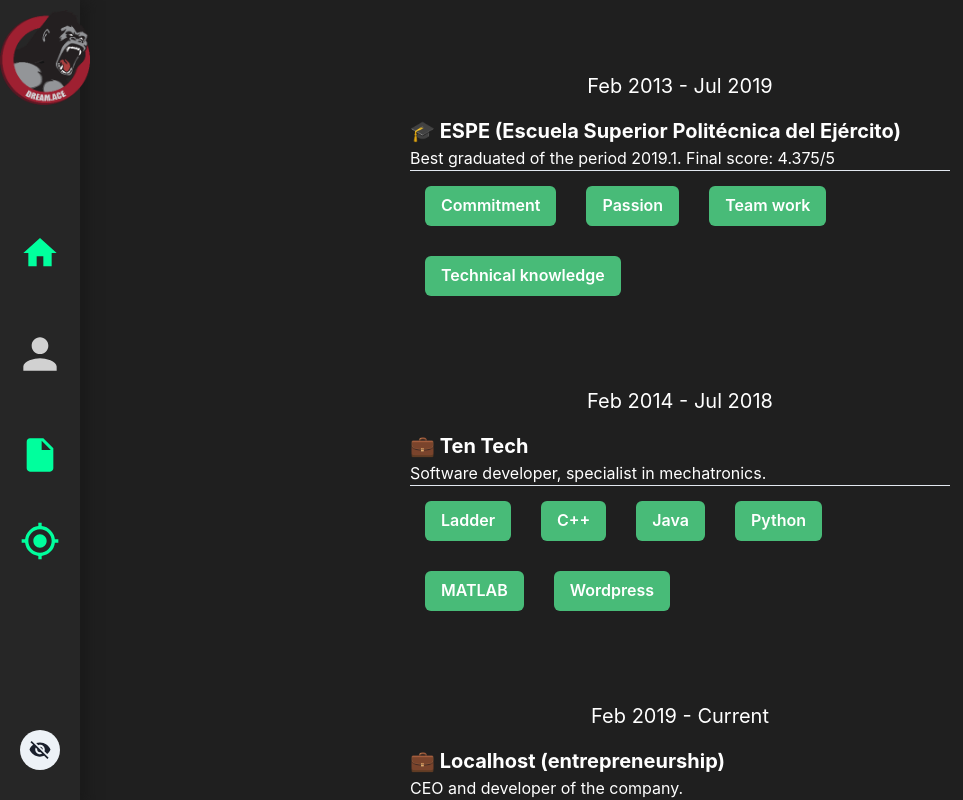
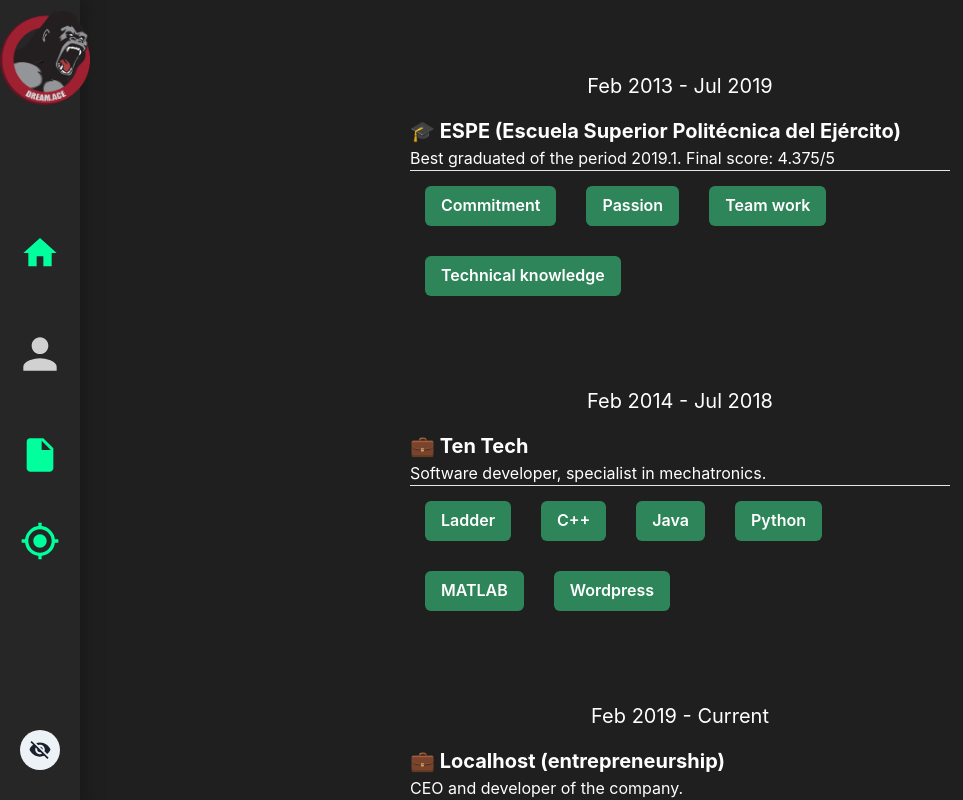
Before and after one commit to alexandro591/website, a Next.js app: page / in a window 1280 px wide. Both pictures are taken after a click on the button "About me". Shown: the whole page, without its empty margins (0-963 px from the left). Built offline with nearby package versions, Linux system fonts and the light colour scheme.

Commit message:
fixed color issue buttons on about

```diff
--- a/components/TimelineElement.js
+++ b/components/TimelineElement.js
@@ -23,7 +23,7 @@
           <hr></hr>
           <Box>
             {skills.map((skill) => (
-              <Button background="green.400">{skill}</Button>
+              <Button background="green.600">{skill}</Button>
             ))}
           </Box>
         </Box>
```
